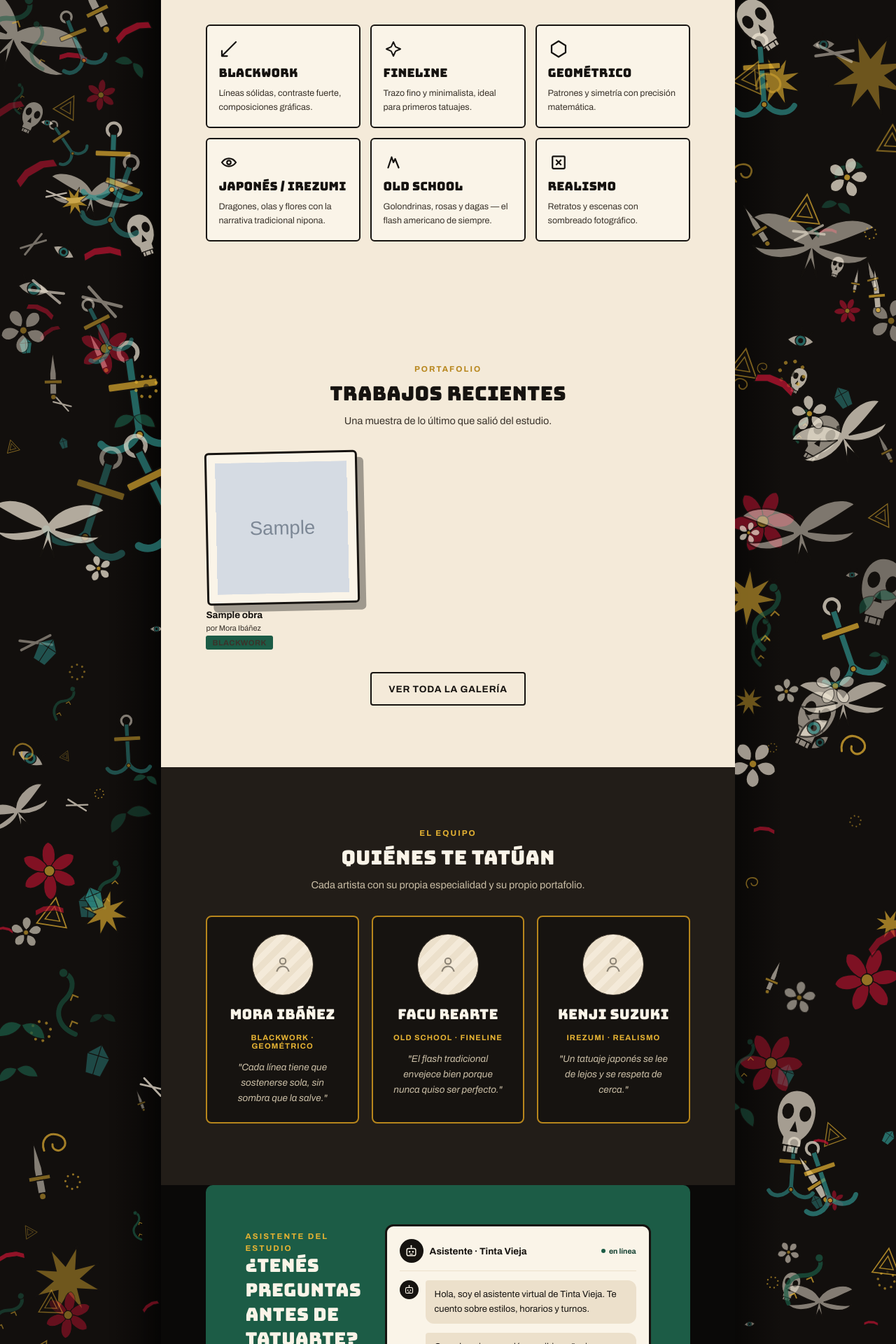
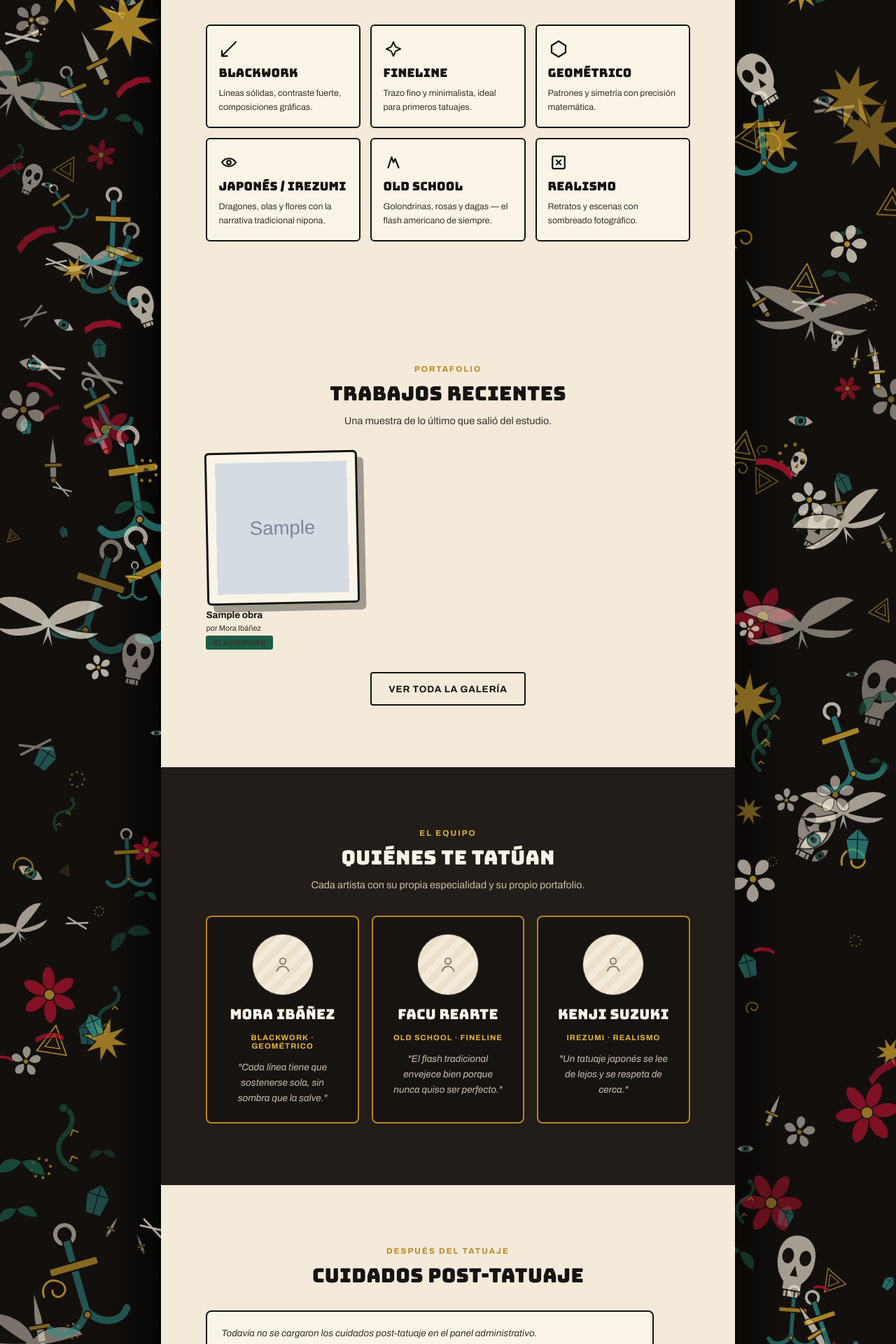
Before and after one commit to hansabz/tinta-ieja-beta, a Django app: page / in a window 1280 px wide. Shown: the part 920-2840 px from the top of the page at 70% size. Run offline with Django 5.2, Linux system fonts and the light colour scheme; data comes from the database, SQL or seed files in the repository; tables that the repository leaves empty hold one stand-in row (values such as "Sample post"); grey boxes marked "Sample" are stand-in pictures; some web fonts are replaced.

Commit message:
Foto del estudio, redes sociales sin JSON, y links rotos del footer
- ConfiguracionEstudio.foto (ImageField, se sube desde la computadora) --
  reemplaza el placeholder fijo de la portada de la home cuando se carga.
- redes_sociales (JSONField, nunca se uso en ningun template ademas de
  requerir escribir JSON a mano) se reemplaza por instagram_url y
  tiktok_url, dos campos de texto simples. No habia datos que migrar (estaba
  vacio en produccion).
- El footer tenia 4 links muertos (href="#", nunca se conectaron a nada):
  'Chat del estudio' ahora abre el widget de verdad, 'Cuidados
  post-tatuaje' lleva a una seccion nueva en la home que muestra
  ConfiguracionEstudio.cuidados (el campo ya tenia contenido real cargado,
  simplemente no se mostraba en ningun lado), e Instagram/TikTok usan los
  campos nuevos y se ocultan solos si estan vacios.

Co-Authored-By: Claude Sonnet 5 <noreply@anthropic.com>

```diff
--- a/apps/studio/models.py
+++ b/apps/studio/models.py
@@ -7,6 +7,13 @@ class ConfiguracionEstudio(models.Model):
 
     nombre = models.CharField(max_length=120, default="Tinta Vieja")
     descripcion = models.TextField(blank=True)
+    foto = models.ImageField(
+        upload_to="estudio/",
+        blank=True,
+        null=True,
+        help_text="Foto de portada de la home (el local, un artista tatuando, etc.) — se sube "
+        "directo desde tu computadora. Si se deja vacío, se muestra un espacio reservado.",
+    )
     direccion = models.CharField(max_length=255, blank=True)
     horarios = models.CharField(max_length=255, blank=True)
     telefono = models.CharField(max_length=50, blank=True)
@@ -17,9 +24,18 @@ class ConfiguracionEstudio(models.Model):
         "El chatbot lo ofrece cuando piden hablar con alguien y no hay un artista específico.",
     )
     correo = models.EmailField(blank=True)
-    redes_sociales = models.JSONField(blank=True, default=dict)
+    instagram_url = models.URLField(
+        blank=True, help_text="Link completo a tu perfil, ej: https://instagram.com/tuestudio"
+    )
+    tiktok_url = models.URLField(
+        blank=True, help_text="Link completo a tu perfil, ej: https://tiktok.com/@tuestudio"
+    )
     politicas = models.TextField(blank=True)
-    cuidados = models.TextField(blank=True)
+    cuidados = models.TextField(
+        blank=True,
+        help_text="Se muestra en la home, en la sección \"Cuidados post-tatuaje\" (el link del "
+        "pie de página lleva ahí). También lo usa el chatbot para responder sobre cuidados.",
+    )
     mensaje_transferencia_ia = models.TextField(
         default="Claro, para ofrecerte un mejor servicio se te contactará con {artista}. Agradecemos tu paciencia."
     )
--- a/services/ai/tools.py
+++ b/services/ai/tools.py
@@ -29,7 +29,8 @@ def consultar_informacion_estudio(args, contexto):
         "direccion": estudio.direccion,
         "horarios": estudio.horarios,
         "telefono": estudio.telefono,
-        "redes_sociales": estudio.redes_sociales,
+        "instagram": estudio.instagram_url,
+        "tiktok": estudio.tiktok_url,
         "politicas": estudio.politicas,
         "cuidados": estudio.cuidados,
     }
--- a/templates/base.html
+++ b/templates/base.html
@@ -366,15 +366,17 @@
     </div>
     <div class="footer-col">
       <b>Ayuda</b>
-      <a href="#">Chat del estudio</a>
-      <a href="#">Cuidados post-tatuaje</a>
+      <a href="#" data-abrir-chat>Chat del estudio</a>
+      <a href="{% url 'studio:inicio' %}#cuidados">Cuidados post-tatuaje</a>
       <a href="{% url 'studio:inicio' %}#contacto">Contacto</a>
     </div>
+    {% if estudio.instagram_url or estudio.tiktok_url %}
     <div class="footer-col">
       <b>Síguenos</b>
-      <a href="#">Instagram</a>
-      <a href="#">TikTok</a>
+      {% if estudio.instagram_url %}<a href="{{ estudio.instagram_url }}" target="_blank" rel="noopener">Instagram</a>{% endif %}
+      {% if estudio.tiktok_url %}<a href="{{ estudio.tiktok_url }}" target="_blank" rel="noopener">TikTok</a>{% endif %}
     </div>
+    {% endif %}
   </div>
   <div class="footer-bottom">
     <span>© 2026 {{ estudio.nombre }}. Nombre de ejemplo para esta beta.</span>
--- a/templates/studio/inicio.html
+++ b/templates/studio/inicio.html
@@ -18,10 +18,14 @@
     </div>
     <div class="hero-photo">
       <div class="flash-card">
-        <div class="placeholder">
-          <svg viewBox="0 0 24 24" fill="none"><path d="M4 8h3l1.5-2h7L17 8h3a1 1 0 011 1v9a1 1 0 01-1 1H4a1 1 0 01-1-1V9a1 1 0 011-1z" stroke="currentColor" stroke-width="1.6"/><circle cx="12" cy="13" r="3.4" stroke="currentColor" stroke-width="1.6"/></svg>
-          <span>Foto del estudio o de un artista tatuando (a reemplazar por contenido real)</span>
-        </div>
+        {% if estudio.foto %}
+          <img src="{{ estudio.foto.url }}" alt="{{ estudio.nombre }}">
+        {% else %}
+          <div class="placeholder">
+            <svg viewBox="0 0 24 24" fill="none"><path d="M4 8h3l1.5-2h7L17 8h3a1 1 0 011 1v9a1 1 0 01-1 1H4a1 1 0 01-1-1V9a1 1 0 011-1z" stroke="currentColor" stroke-width="1.6"/><circle cx="12" cy="13" r="3.4" stroke="currentColor" stroke-width="1.6"/></svg>
+            <span>Foto del estudio o de un artista tatuando (a reemplazar por contenido real)</span>
+          </div>
+        {% endif %}
       </div>
     </div>
   </div>
@@ -113,6 +117,20 @@
   </div>
 </section>
 
+<section class="section" style="background:var(--cream)" id="cuidados">
+  <div class="section-head reveal">
+    <span class="eyebrow tag-gold">Después del tatuaje</span>
+    <h2>Cuidados post-tatuaje</h2>
+  </div>
+  <div class="mini-form reveal" style="max-width:640px">
+    {% if estudio.cuidados %}
+      <p style="white-space:pre-line">{{ estudio.cuidados }}</p>
+    {% else %}
+      <p class="empty-note">Todavía no se cargaron los cuidados post-tatuaje en el panel administrativo.</p>
+    {% endif %}
+  </div>
+</section>
+
 <section class="section" style="padding-top:0">
   <div class="chat-banner reveal">
     <div class="copy">
```
Also changed, not shown: apps/studio/migrations/0007_remove_configuracionestudio_redes_sociales_and_more.py (added).
